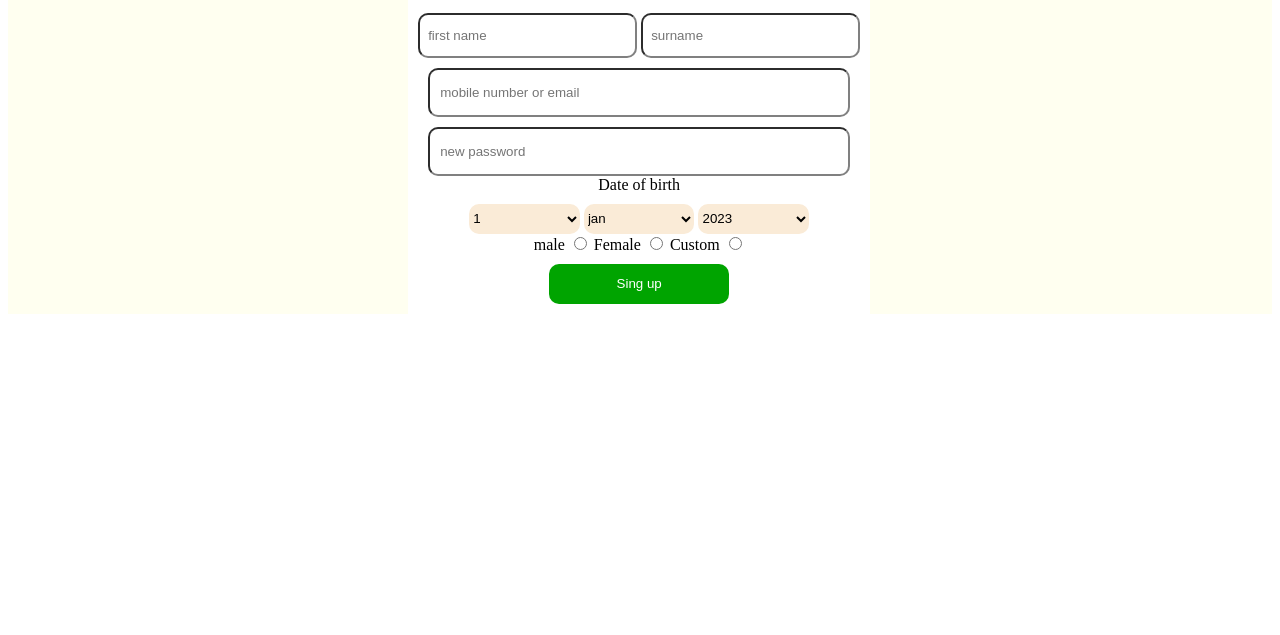
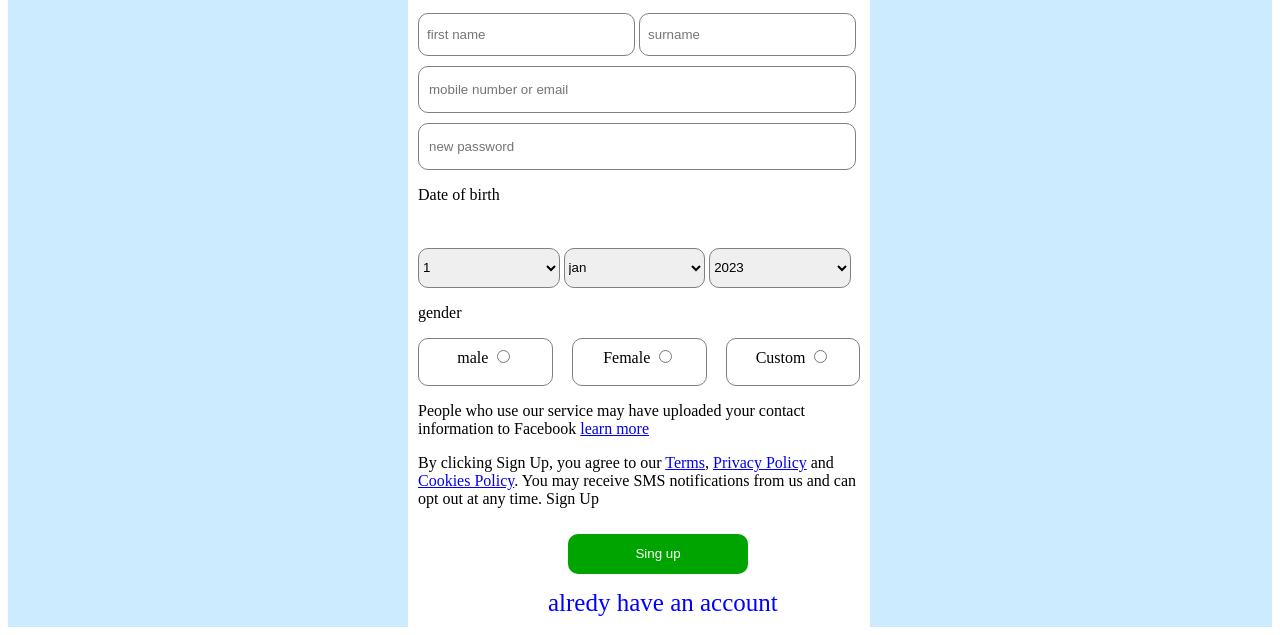
Before and after one commit to k-vasanth09072002/fb-login, a plain HTML site: page index.html in a window 1280 px wide. Shown: the part 223-858 px from the top of the page. Before the commit the page ends 800 px from the top, so only its background shows below. Drawn offline with nearby package versions, Linux system fonts and the light colour scheme.

Commit message:
fb-login-page

```diff
--- a/index.html
+++ b/index.html
@@ -22,7 +22,7 @@
 					<input type="text" placeholder="surname" id="last"><br>
 					<input type="email" placeholder="mobile number or email" id="email"><br>
 					<input type="password" placeholder="new password" id="password"><br>
-					<label>Date of birth</label><br>
+					<p>Date of birth</p><br>
 
 					<select id="day">
 						<option value="1">1</option>
@@ -102,27 +102,37 @@
 					</select><br>
 
 
+					<p>gender</p>
+					<div class="redios">
+					<div class="male">
+						<label>male</label>
+						<input type="radio" id="sex" name="gender" >
+					</div>
 
-					<span>
-						<label>male</label>
-						<input type="radio" id="sex">
-					</span>
+					<div class="female">
+					<label class="">Female</label>
+					<input type="radio" value="1" id="sex1" name="gender">
+					</div>
 
-					<span>
-					<label class="">Female</label>
-					<input type="radio" value="1" id="sex1">
-					</span>
+					<div class="custom">
+						<label>Custom</label>
+						<input type="radio" id="sex" name="gender">
+					</div>
+				  </div>
+				</div>
 
-					<span>
-						<label>Custom</label>
-						<input type="radio" id="sex">
-					</span>
-				</div>
+
+
+				<p>People who use our service may have uploaded your contact information to Facebook <a href="https://www.facebook.com/help/637205020878504">learn more</a></p>
+				<p>By clicking Sign Up, you agree to our <a href="https://www.facebook.com/legal/terms/update">Terms</a>, <a href="https://www.facebook.com/privacy/policy/?entry_point=data_policy_redirect&entry=0">Privacy Policy</a> and <a href="https://www.facebook.com/privacy/policies/cookies/?entry_point=cookie_policy_redirect&entry=0">Cookies Policy</a>. You may receive SMS notifications from us and can opt out at any time.
+
+Sign Up</p>
 
 
 				<div class="btn">
 					<button type="sumbit">Sing up</button>
 				</div>
+				<a class="an" href="https://www.facebook.com/">alredy have an account</a>
 			</form>
 	</div>
 
--- a/style.css
+++ b/style.css
@@ -1,22 +1,21 @@
 .container{
-	text-align:center;
-	    background: ivory;
+
+	    background:  #ccebff ;
 }
 
 
 img{
    height:100px;
+   margin-left:480px;
 
 }
-.first h1{
-	font-weight:600;
-}
+
 form{
 	padding:10px 10px;
 	background-color:white;
 	width:35%;
 	height:auto;
-	text-align:center;
+
 	    margin-left: 400px;
 }
 
@@ -25,7 +24,7 @@ form{
 	width:45%;
 	height:25px;
 	border-radius:10px;
-	border-color:gray;
+	border:1px solid grey;
 
 }
 
@@ -34,26 +33,26 @@ form{
 	width:45%;
 	height:25px;
 	border-radius:10px;
-	border-color:gray;
+	border:1px solid grey;
 
 }
 
 #email{
 	padding:10px;
 	margin-top:10px;
-	width:90%;
+	width:94%;
 	height:25px;
 	border-radius:10px;
-	border-color:gray;
+	border:1px solid grey;
 
 }
 #password{
 	padding:10px;
 	margin-top:10px;
-	width:90%;
+	width:94%;
 	height:25px;
 	border-radius:10px;
-	border-color:gray;
+	border:1px solid grey;
 
 
 
@@ -62,28 +61,29 @@ form{
 
 #day{
 	margin-top:10px;
-	width:25%;
-	height:30px;
+	width:32%;
+	height:40px;
 	border-radius:10px;
-	border:none;
-	background: antiquewhite;
+	border:1px solid grey;
+
 }
 
 #month{
 	margin-top:10px;
-	width:25%;
-	height:30px;
+	width:32%;
+	height:40px;
 	border-radius:10px;
-	border:none;
-	background: antiquewhite;
+	border:1px solid grey;
+
+
 }
 #year{
 	margin-top:10px;
-	width:25%;
-	height:30px;
+	width:32%;
+	height:40px;
 	border-radius:10px;
-	border:none;
-	background: antiquewhite;
+	border:1px solid grey;
+
 }
 
 .btn button{
@@ -94,4 +94,43 @@ form{
 	height:40px;
 	background-color:#00a400;
 	color:white;
+	margin-left:150px;
+	margin-bottom:15px;
 }
+
+.redios{
+   display:flex;
+     justify-content: space-between;
+
+}
+.male{
+	border:1px solid gray;
+	width:30%;
+	height:30px;
+	padding:8px 0px;
+	text-align: center;
+	border-radius:10px;
+}
+.female{
+	border:1px solid gray;
+	width:30%;
+	height:30px;
+	padding:8px 0px;
+	text-align: center;
+	border-radius:10px;
+}
+.custom{
+	border:1px solid gray;
+	width:30%;
+	height:30px;
+	padding:8px 0px;
+	text-align: center;
+	border-radius:10px;
+}
+.an{
+
+	margin-left:130px;
+	 text-decoration: none;
+	 font-size:25px;
+	 color:blue;
+}
```
Also changed, not shown: log.html (added, +83 -0 lines).
